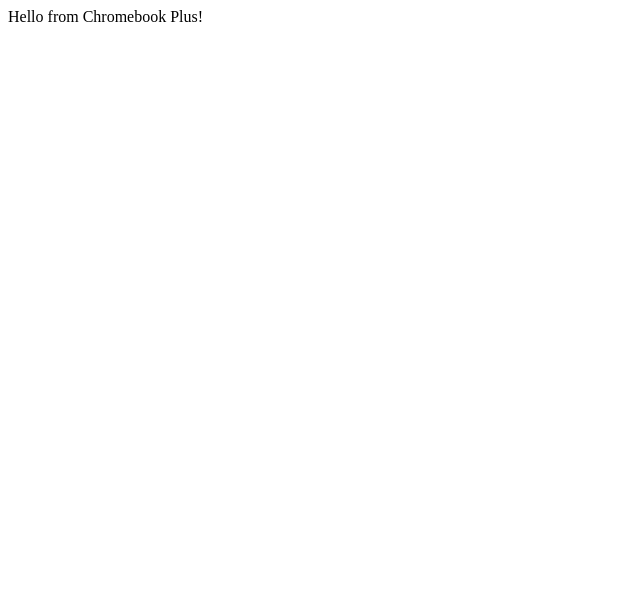
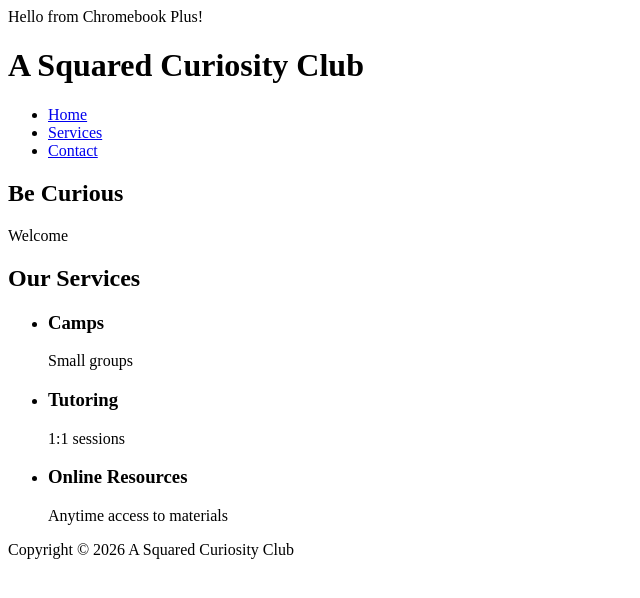
Before and after one commit to sfindur/website001, a plain HTML site: page index.html in a window 1280 px wide. Shown: the whole page, without its empty margins (0-640 px from the left). Drawn offline with Linux system fonts and the light colour scheme.

Commit message:
Intial pages and stylesheet

```diff
--- a/index.html
+++ b/index.html
@@ -1 +1,38 @@
 Hello from Chromebook Plus!
+<head>
+	<link xref="stylesheet" href="style.css">
+	<h1>A Squared Curiosity Club</h1>
+	<nav>
+		<ul>
+			<li><a href="index.html">Home</a></li>
+			<li><a href="services.html">Services</a></li>
+			<li><a href="contact.html">Contact</a></li>
+		</ul>
+	</nav>
+<head>
+<main>
+	<section>
+		<h2>Be Curious</h2>
+		<p>Welcome</p>
+	</section>
+	<section>
+		<h2>Our Services</h2>
+		<ul>
+			<li>
+				<h3>Camps</h3>
+				<p>Small groups</p>
+			</li>
+			<li>
+				<h3>Tutoring</h3>
+				<p>1:1 sessions</p>
+			</li>
+			<li>
+				<h3>Online Resources</h3>
+				<p>Anytime access to materials</p>
+			</li>
+		</ul>
+	</setion>
+</main>
+<footer>
+	<p>Copyright &copy; 2026 A Squared Curiosity Club</p>
+</footer>
--- /dev/null
+++ b/style.css
@@ -0,0 +1,30 @@
+body {
+	background-color: #f4f7f6;
+}
+
+header {
+	background-color: #b8cbc2;
+	color: #4a3b32;
+}
+
+ul {
+	display: flex;
+	flex=direction: column;
+	gap: 20px;
+}
+
+@media (min-width: 768px {
+	ul {
+		flex-direction: row;
+		flex-wrap: wrap;
+		justify-conten: space;
+}
+
+p {
+	font-family: Arial, sans-serif;
+}
+
+h1, h2, h3 {
+	font-family: Georgia, serif;
+	color: #4a3b32;
+}
```
Also changed, not shown: contact.html (added, +21 -0 lines).
